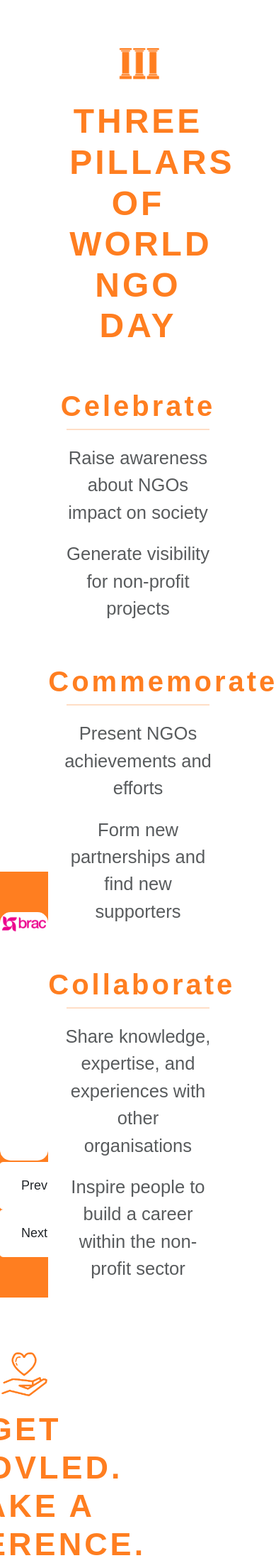
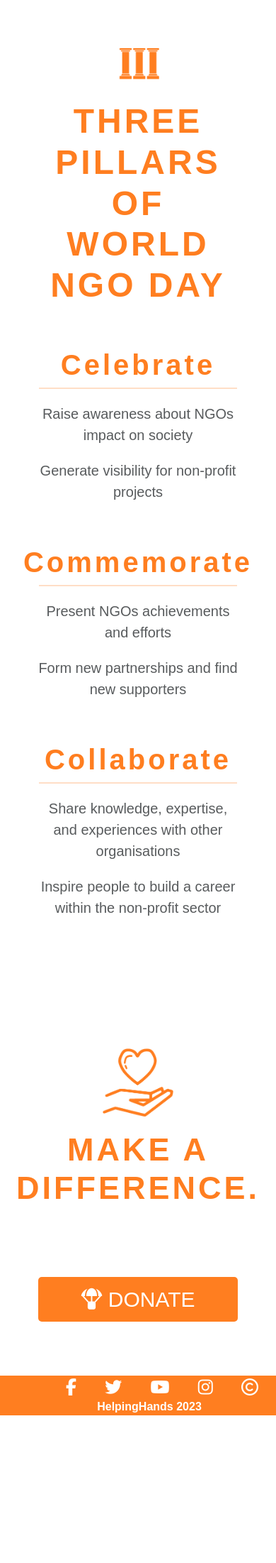
Before and after one commit to jackcrosbie/hackathon-feb, a Django app: page / in a window 390 px wide; the page is wider, and only the part inside the window is pictured. Shown: the part 918-3120 px from the top of that part at 71% size. After the commit the page ends 2912 px from the top of that part, so only its background shows below. Run offline with Django 3.2, Linux system fonts and the light colour scheme; some libraries are stand-ins or nearby versions; some web fonts are replaced.

Commit message:
media queries for mobile on home page

```diff
--- a/ngo/home/templates/home/index.html
+++ b/ngo/home/templates/home/index.html
@@ -42,6 +42,8 @@
 
 <!-- image carousel section -->
 <section class="image-carousel">
+
+  <div class="image-for-mobile"></div>
 
   <div class="slider">
 
@@ -103,7 +105,7 @@
   <div id="get-involved">
     <h2 id="involved-msg">
       <img src="{{MEDIA_URL}}/images/donation-icon.png" alt="hand holding a heart icon">
-      Get Invovled. Make a Difference.</h2>
+      Make a Difference.</h2>
   </div>
   <div class="btn-container">
     <div id="donate"><a href="{% url 'donate' %}" class="donate-btn"><i class="fa-solid fa-parachute-box"></i>
--- a/ngo/static/css/base.css
+++ b/ngo/static/css/base.css
@@ -188,12 +188,11 @@ h2 {
 }
 
 #welcome {
-    text-align: center;
-}
-
-#welcome {
     font-weight: 600;
     font-size: 300%;
+    text-align: center;
+    margin-top: 3rem;
+    margin-bottom: 3rem;
 }
 
 #welcome img {
@@ -249,11 +248,12 @@ hr {
 .image-carousel {
     background-color: #ff7e20;
     height: 600px;
-    width: auto;
+    width: 100%;
     display: flex;
     justify-content: center;
     align-items: center;
     flex-direction: column;
+    margin-top: 1rem;
 }
 
 .slider {
@@ -302,6 +302,7 @@ hr {
 /* --- Home Page Make a Difference section ------------------------ */
 .make-difference {
     height: 600px;
+    width: 100%;
     display: flex;
     justify-content: center;
     align-items: center;
@@ -542,7 +543,7 @@ hr {
     /* --- Home Page ------------------------ */
     /* three pilars section */
     #three-pillars-section {
-        width: 65%;
+        width: 90%;
         height: 1200px;
         margin: 0 auto;
     }
@@ -568,6 +569,11 @@ hr {
         margin-bottom: 60px;
     }
 
+    #right-pillar {
+        margin-bottom: 20px;
+    }
+
+
     /* Get involved section */
 
     #make-difference {
@@ -588,7 +594,7 @@ hr {
 
     #involved-msg img {
         display: block;
-        max-width: 65px;
+        max-width: 100px;
         height: auto;
         margin: 0 auto;
         padding-bottom: 20px;
@@ -598,3 +604,77 @@ hr {
 
     /* --- Events Page ------------------------ */
 }
+
+@media screen and (max-width: 1000px) {
+
+    .image-for-mobile {
+        background: url('../../media/images/charity-pic-1.png') no-repeat;
+        background-size: contain;
+        height: 90%;
+        width: 90%;
+        align-items: center;
+    }
+
+    .slider {
+        display: none;
+    }
+
+    .buttons {
+        display: none;
+    }
+
+
+}
+
+@media screen and (max-width: 925px) {
+
+    #three-pillars-section {
+        height: 1250px;
+    }
+
+    #left-pillar p,
+    #center-pillar p,
+    #right-pillar p {
+        font-size: 145%;
+    }
+
+}
+
+@media screen and (max-width: 790px) {
+
+    .image-carousel {
+        height: 500px;
+    }
+
+
+    #left-pillar p,
+    #center-pillar p,
+    #right-pillar p {
+        font-size: 125%;
+    }
+
+}
+
+@media screen and (max-width: 650px) {
+
+    #three-pillars-section {
+        height: 1300px;
+    }
+
+    .image-carousel {
+        display: none
+    }
+
+}
+
+@media screen and (max-width: 575px) {
+
+    #three-pillars-section {
+        height: 1350px;
+    }
+
+    .image-carousel {
+        display: none
+    }
+
+}
```
Also changed, not shown: ngo/media/images/charity-pic-1.png (added).
